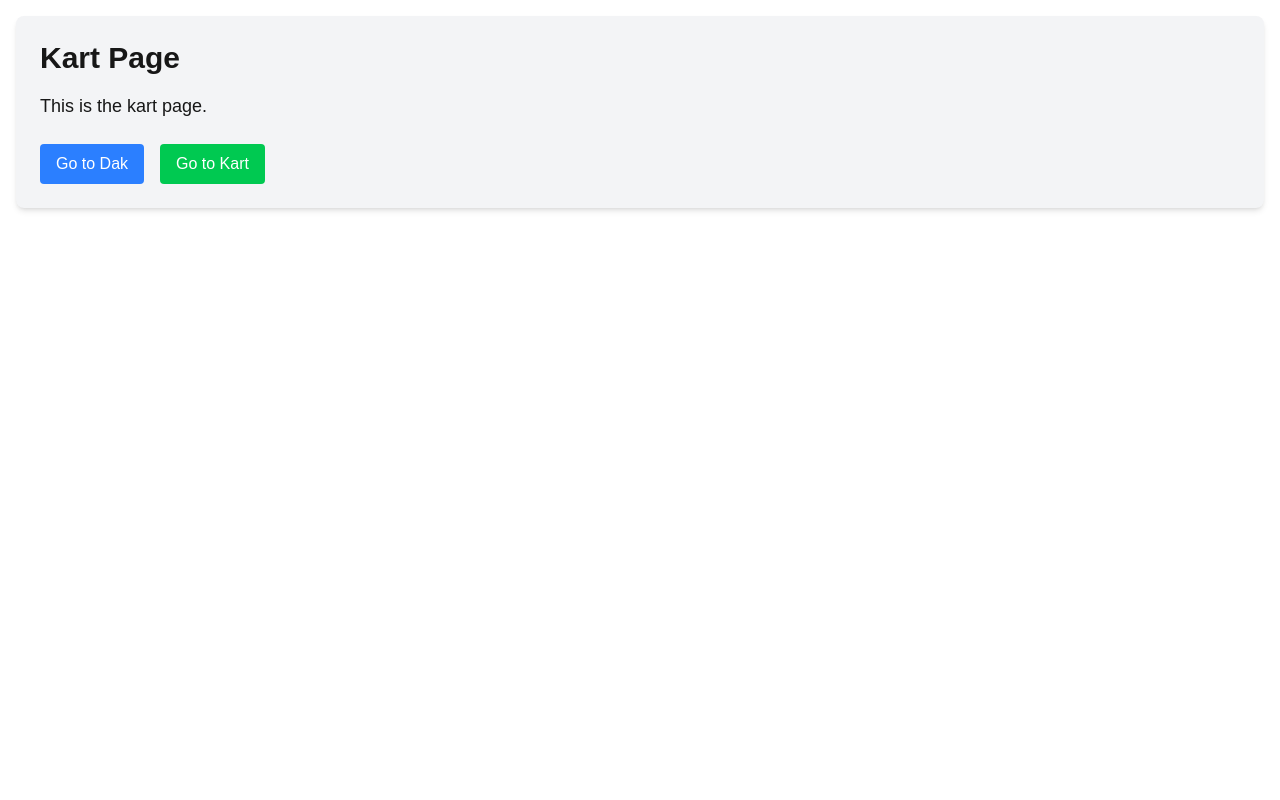
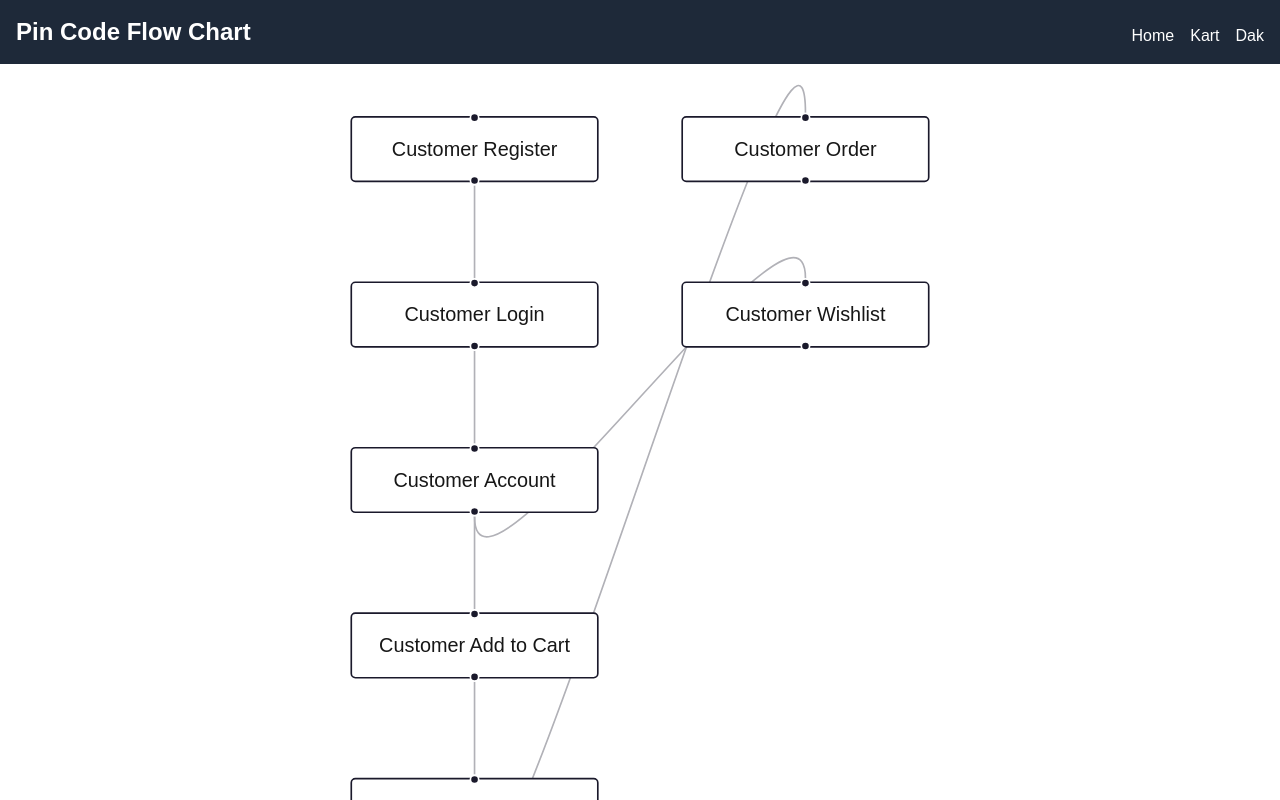
Before and after one commit to pincodekart-it/flow-chart, a Next.js app: page / in a window 1280 px wide. Shown: the top 800 px of the page. Built offline with nearby package versions, Linux system fonts and the light colour scheme.

Commit message:
add customer flow

```diff
--- a/app/layout.tsx
+++ b/app/layout.tsx
@@ -1,6 +1,7 @@
 import type { Metadata } from "next";
 import { Geist, Geist_Mono } from "next/font/google";
 import "./globals.css";
+import { MainLayout } from "@/layout";
 
 const geistSans = Geist({
   variable: "--font-geist-sans",
@@ -27,7 +28,9 @@ export default function RootLayout({
       lang="en"
       className={`${geistSans.variable} ${geistMono.variable} h-full antialiased`}
     >
-      <body className="min-h-full flex flex-col">{children}</body>
+      <body className="min-h-full flex flex-col">
+        <MainLayout>{children}</MainLayout>
+      </body>
     </html>
   );
 }
--- a/app/page.tsx
+++ b/app/page.tsx
@@ -1,31 +1,15 @@
 "use client";
-import { useRouter } from "next/navigation";
+
+import dynamic from "next/dynamic";
+
+const FlowComponent = dynamic(() => import("../components/mainFlow"), {
+  ssr: false,
+});
 
 export default function Home() {
-  const router = useRouter();
-
-  const handleGoToDak = () => {
-    router.push("/dak");
-  };
-
-  const handleGoToKart = () => {
-    router.push("/kart");
-  };
-
   return (
-    <div className="container mx-auto p-4">
-      <div className="bg-gray-100 p-6 rounded-lg shadow-md">
-        <h1 className="text-3xl font-bold">Kart Page</h1>
-        <p className="mt-4 text-lg">This is the kart page.</p>
-
-        <button className="mt-6 px-4 py-2 bg-blue-500 text-white rounded hover:bg-blue-600" onClick={handleGoToDak}>
-          Go to Dak
-        </button>
-
-        <button className="mt-6 ml-4 px-4 py-2 bg-green-500 text-white rounded hover:bg-green-600" onClick={handleGoToKart}>
-          Go to Kart
-        </button>
-      </div>
+    <div>
+      <FlowComponent />
     </div>
   );
 }
--- /dev/null
+++ b/components/mainFlow.tsx
@@ -0,0 +1,31 @@
+import { useShallow } from "zustand/react/shallow";
+import { ReactFlow } from "@xyflow/react";
+
+import "@xyflow/react/dist/style.css";
+
+import useStore from "../store/customerFlow/store";
+
+const selector = (state: any) => ({
+  nodes: state.nodes,
+  edges: state.edges,
+  onNodesChange: state.onNodesChange,
+  onEdgesChange: state.onEdgesChange,
+  onConnect: state.onConnect,
+});
+export default function Flow() {
+  const { nodes, edges, onNodesChange, onEdgesChange, onConnect } = useStore(
+    useShallow(selector),
+  );
+  return (
+    <div style={{ width: "100%", height: "100vh" }}>
+      <ReactFlow
+        nodes={nodes}
+        edges={edges}
+        onNodesChange={onNodesChange}
+        onEdgesChange={onEdgesChange}
+        onConnect={onConnect}
+        fitView
+      />
+    </div>
+  );
+}
--- /dev/null
+++ b/data/customerFlow.ts
@@ -0,0 +1,46 @@
+export const customerNodes = [
+  {
+    id: "customer-register",
+    position: { x: 0, y: 0 },
+    data: { label: "Customer Register" },
+  },
+  {
+    id: "customer-login",
+    position: { x: 0, y: 100 },
+    data: { label: "Customer Login" },
+  },
+  {
+    id: "customer-account",
+    position: { x: 0, y: 200 },
+    data: { label: "Customer Account" },
+  },
+  {
+    id: "customer-add-to-cart",
+    position: { x: 0, y: 300 },
+    data: { label: "Customer Add to Cart" },
+  },
+  {
+    id: "customer-checkout",
+    position: { x: 0, y: 400 },
+    data: { label: "Customer Checkout" },
+  },
+  {
+    id: "customer-order",
+    position: { x: 200, y: 0 },
+    data: { label: "Customer Order" },
+  },
+  {
+    id: "customer-wishlist",
+    position: { x: 200, y: 100 },
+    data: { label: "Customer Wishlist" },
+  },
+];
+
+export const customerEdges = [
+  { id: "e1-2", source: "customer-register", target: "customer-login" },
+  { id: "e2-3", source: "customer-login", target: "customer-account" },
+  { id: "e3-4", source: "customer-account", target: "customer-add-to-cart" },
+  { id: "e4-5", source: "customer-add-to-cart", target: "customer-checkout" },
+  { id: "e5-6", source: "customer-checkout", target: "customer-order" },
+  { id: "e6-7", source: "customer-account", target: "customer-wishlist" },
+];
--- /dev/null
+++ b/layout/footer.tsx
@@ -0,0 +1,7 @@
+export const LayoutFooter = () => {
+  return (
+    <footer className="bg-gray-800 text-white p-4 text-center">
+      <p>&copy; Pin Code Flow Chart. All rights reserved.</p>
+    </footer>
+  );
+};
--- /dev/null
+++ b/layout/header.tsx
@@ -0,0 +1,23 @@
+import Link from "next/link";
+
+export const LayoutHeader = () => {
+  return (
+    <header className="bg-gray-800 text-white p-4">
+      <div className="container mx-auto flex items-center justify-between">
+        <h1 className="text-2xl font-bold">Pin Code Flow Chart</h1>
+
+        <menu className="mt-2 flex space-x-4">
+          <Link href="/" className="hover:underline">
+            Home
+          </Link>
+          <Link href="/kart" className="hover:underline">
+            Kart
+          </Link>
+          <Link href="/dak" className="hover:underline">
+            Dak
+          </Link>
+        </menu>
+      </div>
+    </header>
+  );
+};
--- /dev/null
+++ b/layout/index.tsx
@@ -0,0 +1,13 @@
+import { LayoutFooter } from "./footer";
+import { LayoutHeader } from "./header";
+
+export const MainLayout = ({ children }: { children: React.ReactNode }) => {
+  return (
+    <div className="flex flex-col h-screen">
+      <LayoutHeader />
+      <main className="flex-1 p-4">{children}</main>
+
+      <LayoutFooter />
+    </div>
+  );
+};
--- a/package.json
+++ b/package.json
@@ -12,7 +12,8 @@
     "@xyflow/react": "^12.10.2",
     "next": "16.2.1",
     "react": "19.2.4",
-    "react-dom": "19.2.4"
+    "react-dom": "19.2.4",
+    "zustand": "^5.0.12"
   },
   "devDependencies": {
     "@tailwindcss/postcss": "^4",
--- /dev/null
+++ b/store/customerFlow/edges.ts
@@ -0,0 +1,10 @@
+import { type Edge } from "@xyflow/react";
+
+export const initialEdges = [
+  { id: "e1-2", source: "customer-register", target: "customer-login" },
+  { id: "e2-3", source: "customer-login", target: "customer-account" },
+  { id: "e3-4", source: "customer-account", target: "customer-add-to-cart" },
+  { id: "e4-5", source: "customer-add-to-cart", target: "customer-checkout" },
+  { id: "e5-6", source: "customer-checkout", target: "customer-order" },
+  { id: "e6-7", source: "customer-account", target: "customer-wishlist" },
+] as Edge[];
--- /dev/null
+++ b/store/customerFlow/nodes.ts
@@ -0,0 +1,39 @@
+import { type AppNode } from "./types";
+
+export const initialNodes = [
+  {
+    id: "customer-register",
+    position: { x: 0, y: 0 },
+    data: { label: "Customer Register" },
+  },
+  {
+    id: "customer-login",
+    position: { x: 0, y: 100 },
+    data: { label: "Customer Login" },
+  },
+  {
+    id: "customer-account",
+    position: { x: 0, y: 200 },
+    data: { label: "Customer Account" },
+  },
+  {
+    id: "customer-add-to-cart",
+    position: { x: 0, y: 300 },
+    data: { label: "Customer Add to Cart" },
+  },
+  {
+    id: "customer-checkout",
+    position: { x: 0, y: 400 },
+    data: { label: "Customer Checkout" },
+  },
+  {
+    id: "customer-order",
+    position: { x: 200, y: 0 },
+    data: { label: "Customer Order" },
+  },
+  {
+    id: "customer-wishlist",
+    position: { x: 200, y: 100 },
+    data: { label: "Customer Wishlist" },
+  },
+] as AppNode[];
--- /dev/null
+++ b/store/customerFlow/store.ts
@@ -0,0 +1,35 @@
+import { create } from "zustand";
+import { addEdge, applyNodeChanges, applyEdgeChanges } from "@xyflow/react";
+
+import { initialNodes } from "./nodes";
+import { initialEdges } from "./edges";
+import { type AppState } from "./types";
+
+// this is our useStore hook that we can use in our components to get parts of the store and call actions
+const useStore = create<AppState>((set, get) => ({
+  nodes: initialNodes,
+  edges: initialEdges,
+  onNodesChange: (changes) => {
+    set({
+      nodes: applyNodeChanges(changes, get().nodes),
+    });
+  },
+  onEdgesChange: (changes) => {
+    set({
+      edges: applyEdgeChanges(changes, get().edges),
+    });
+  },
+  onConnect: (connection) => {
+    set({
+      edges: addEdge(connection, get().edges),
+    });
+  },
+  setNodes: (nodes) => {
+    set({ nodes });
+  },
+  setEdges: (edges) => {
+    set({ edges });
+  },
+}));
+
+export default useStore;
--- /dev/null
+++ b/store/customerFlow/types.ts
@@ -0,0 +1,19 @@
+import {
+  type Edge,
+  type Node,
+  type OnNodesChange,
+  type OnEdgesChange,
+  type OnConnect,
+} from "@xyflow/react";
+
+export type AppNode = Node;
+
+export type AppState = {
+  nodes: AppNode[];
+  edges: Edge[];
+  onNodesChange: OnNodesChange<AppNode>;
+  onEdgesChange: OnEdgesChange;
+  onConnect: OnConnect;
+  setNodes: (nodes: AppNode[]) => void;
+  setEdges: (edges: Edge[]) => void;
+};
```
Also changed, not shown: 1 other file (tests, documents, lock files or other folders).
